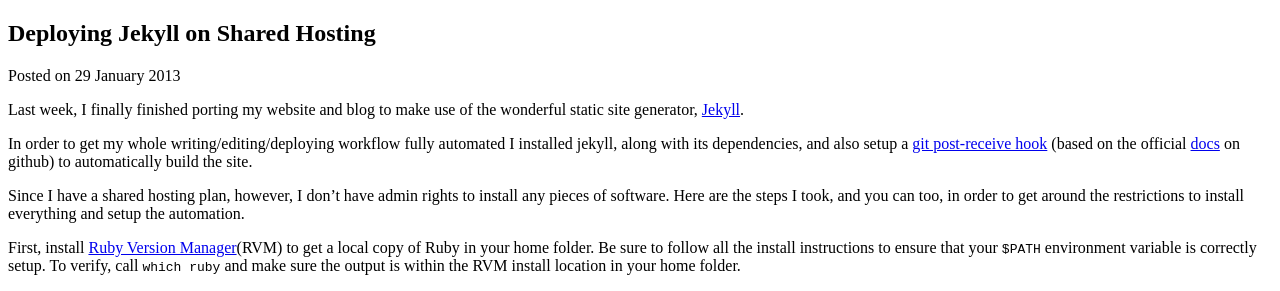
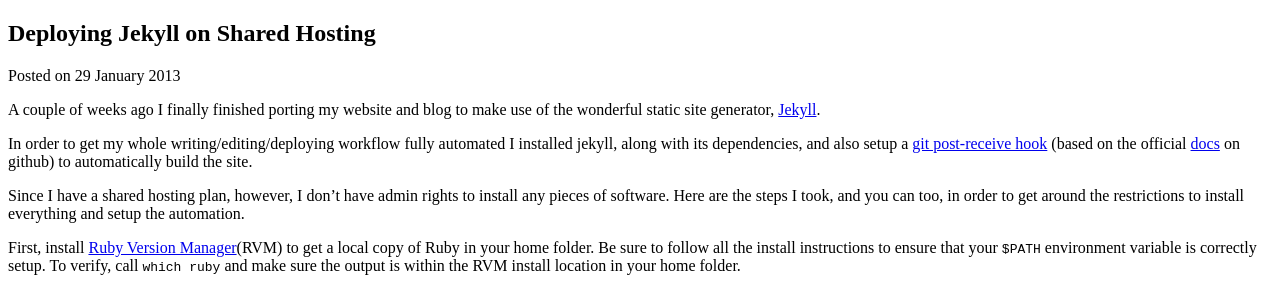
Before and after one commit to chandsie/shreyaschand.com, a Jekyll site: the page built from _posts/2013-01-29-deploying-jekyll-on-shared-hosting.markdown, in a window 1280 px wide. Shown: the part 187-478 px from the top of the page. Built offline with Jekyll 4.4.1, drawn with Linux system fonts in a browser that asks for light colours.

Commit message:
fixed time reference

```diff
--- a/_posts/2013-01-29-deploying-jekyll-on-shared-hosting.markdown
+++ b/_posts/2013-01-29-deploying-jekyll-on-shared-hosting.markdown
@@ -2,7 +2,7 @@
 layout: post
 title: Deploying Jekyll on Shared Hosting
 ---
-Last week, I finally finished porting my website and blog to make use of the wonderful static site generator, [Jekyll](http://jekyllrb.com/).
+A couple of weeks ago I finally finished porting my website and blog to make use of the wonderful static site generator, [Jekyll](http://jekyllrb.com/).
 
 In order to get my whole writing/editing/deploying workflow fully automated I installed jekyll, along with its dependencies, and also setup a [git post-receive hook](http://git-scm.com/book/en/Customizing-Git-Git-Hooks) (based on the official [docs](https://github.com/mojombo/jekyll/wiki/Deployment) on github) to automatically build the site.
 
```
